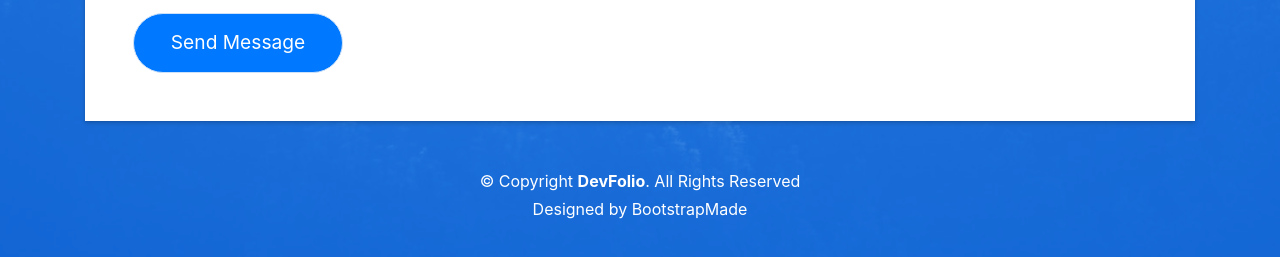
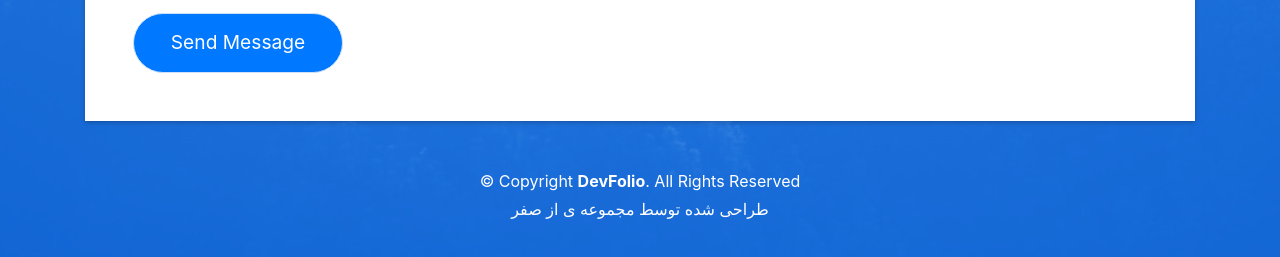
Before and after one commit to Ali4niam/Ali4niam.github.io, a plain HTML site: page index.html in a window 1280 px wide. Shown: the part 6138-6395 px from the top of the page. Drawn offline with Linux system fonts and the light colour scheme; files whose address does not match are found by name.

Commit message:
(Designed) is Changed

```diff
--- a/index.html
+++ b/index.html
@@ -743,7 +743,7 @@
                   Licensing information: https://bootstrapmade.com/license/
                   Purchase the pro version with working PHP/AJAX contact form: https://bootstrapmade.com/buy/?theme=DevFolio
                 -->
-                Designed by <a href="https://bootstrapmade.com/">BootstrapMade</a>
+                طراحی شده توسط <a href="https://azzsefr.ir/">مجموعه ی از صفر</a>
               </div>
             </div>
           </div>
```
